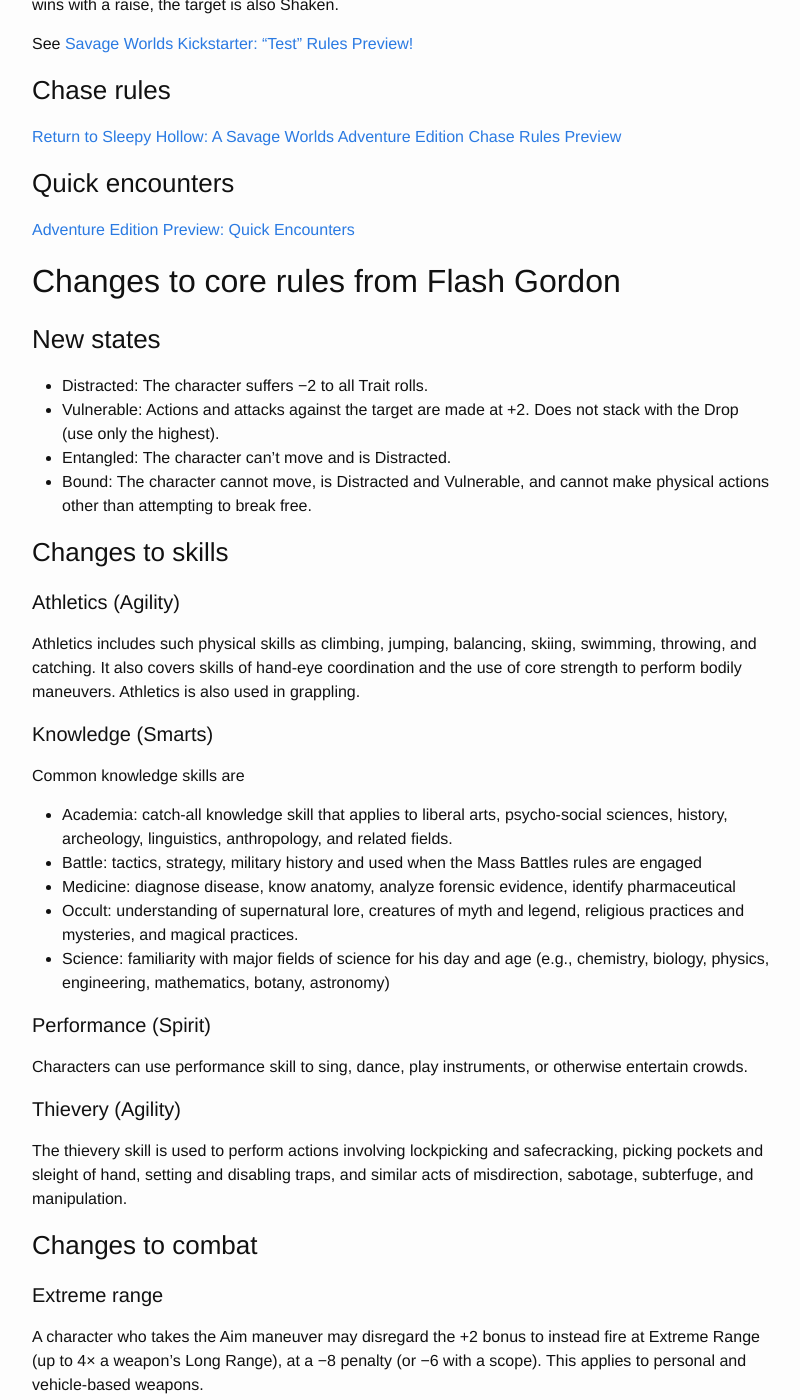
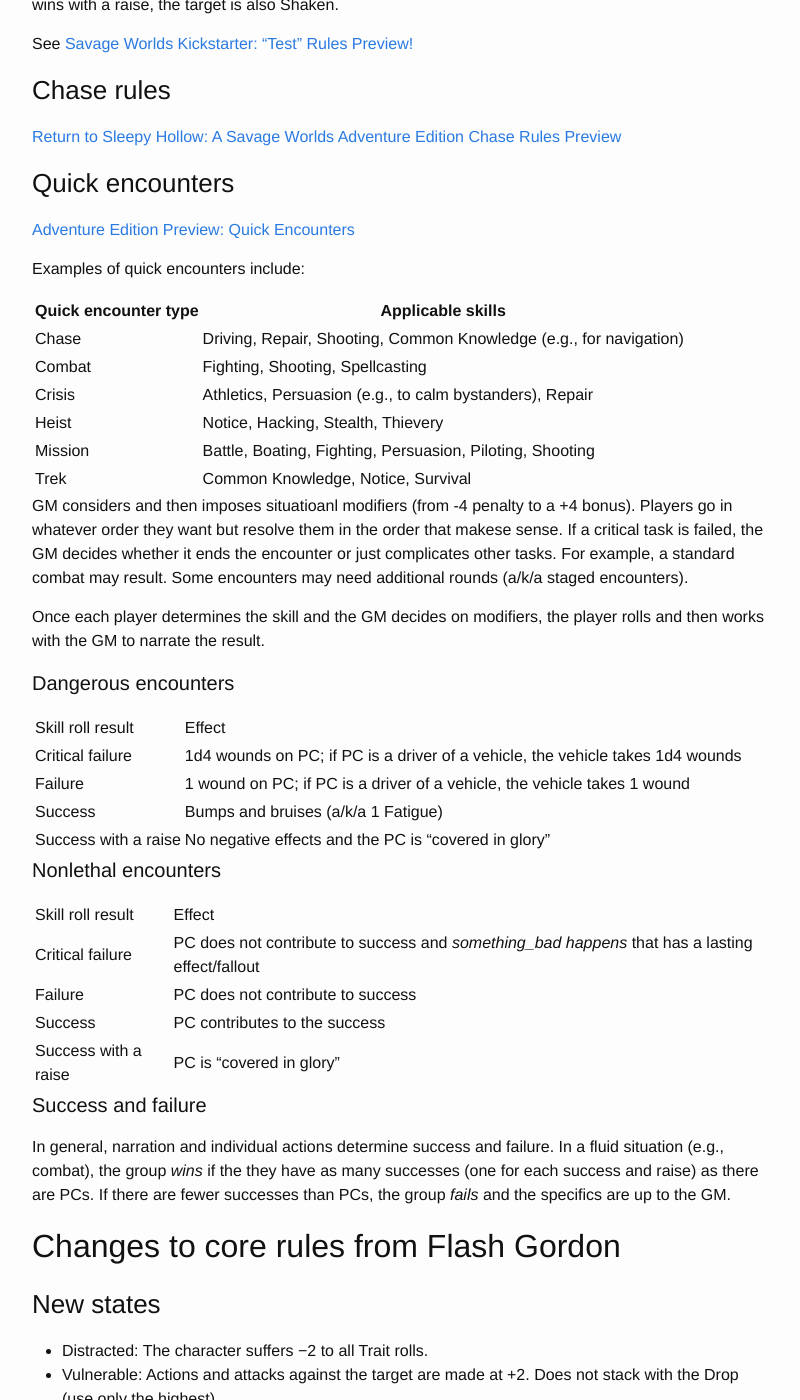
Before and after one commit to achall36/RoxvilleRooster.github.io, a Jekyll site: the page built from swade-rules-summary.md, in a window 1280 px wide and 1400 px high, scrolled down 1120 px. Shown: the whole window, without its empty margins (238-1038 px from the left). Built offline with Jekyll 4.4.1, drawn with Linux system fonts in a browser that asks for light colours.

Commit message:
Update swade-rules-summary.md

```diff
--- a/swade-rules-summary.md
+++ b/swade-rules-summary.md
@@ -48,6 +48,47 @@
 
 ### Quick encounters
 [Adventure Edition Preview: Quick Encounters](https://www.peginc.com/store/adventure-edition-preview-quick-encounters/)
+
+Examples of quick encounters include:
+
+| Quick encounter type | Applicable skills |
+| -------------------- | ----------------- |
+| Chase |  Driving, Repair, Shooting, Common Knowledge (e.g., for navigation) |
+| Combat | Fighting, Shooting, Spellcasting  |
+| Crisis | Athletics, Persuasion (e.g., to calm bystanders), Repair |
+| Heist | Notice, Hacking, Stealth, Thievery |
+| Mission | Battle, Boating, Fighting, Persuasion, Piloting, Shooting |
+| Trek | Common Knowledge, Notice, Survival |
+
+GM considers and then imposes situatioanl modifiers (from -4 penalty to a +4 bonus).
+Players go in whatever order they want but resolve them in the order that makese sense.
+If a critical task is failed, the GM decides whether it ends the encounter or just complicates other tasks. For example, a standard combat may result.
+Some encounters may need additional rounds (a/k/a staged encounters).
+
+Once each player determines the skill and the GM decides on modifiers, the player rolls and then works with the GM to narrate the result.
+
+#### Dangerous encounters
+
+| Skill roll result | Effect |
+| Critical failure | 1d4 wounds on PC; if PC is a driver of a vehicle, the vehicle takes 1d4 wounds |
+| Failure | 1 wound on PC; if PC is a driver of a vehicle, the vehicle takes 1 wound |
+| Success | Bumps and bruises (a/k/a 1 Fatigue) |
+| Success with a raise | No negative effects and the PC is "covered in glory" |
+
+
+#### Nonlethal encounters
+
+| Skill roll result | Effect |
+| Critical failure | PC does not contribute to success and _something_bad happens_ that has a lasting effect/fallout |
+| Failure | PC does not contribute to success |
+| Success | PC contributes to the success |
+| Success with a raise | PC is "covered in glory" |
+
+#### Success and failure
+
+In general, narration and individual actions determine success and failure.
+In a fluid situation (e.g., combat), the group _wins_ if the they have as many successes (one for each success and raise) as there are PCs.
+If there are fewer successes than PCs, the group _fails_ and the specifics are up to the GM.
 
 
 ## Changes to core rules from Flash Gordon
```
